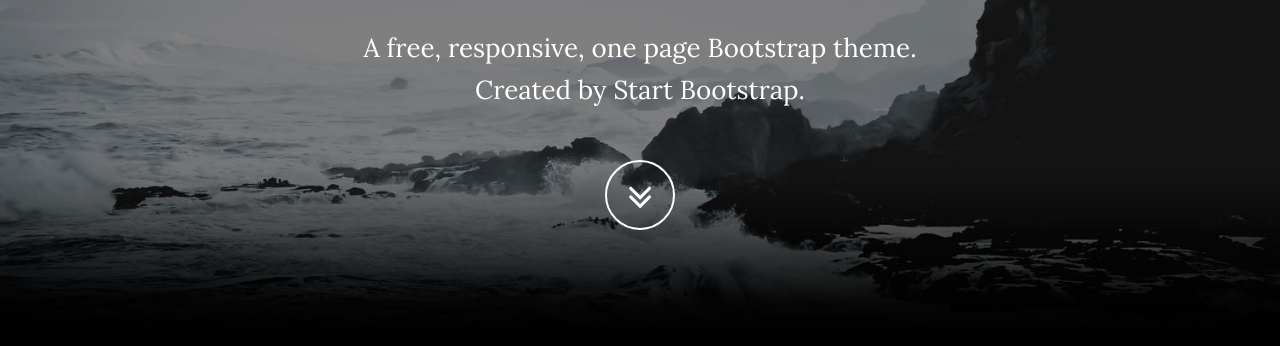
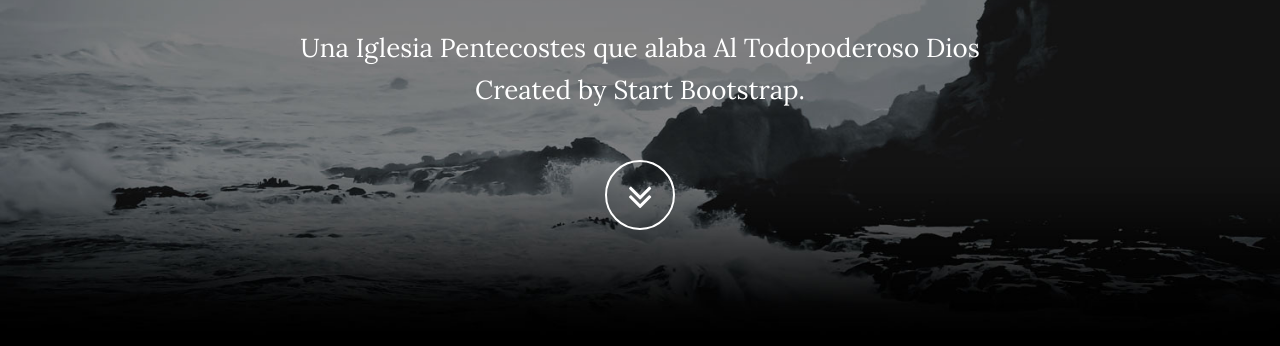
Before and after one commit to NickSeb/IglesiaAguaDeVida, a website: page index.html in a window 1280 px wide. Shown: the part 454-800 px from the top of the page. Drawn offline with nearby package versions, Linux system fonts and the light colour scheme; some packages are replaced by stand-ins of ours.

Commit message:
Update index.html

```diff
--- a/index.html
+++ b/index.html
@@ -75,7 +75,7 @@
                 <div class="row">
                     <div class="col-md-8 col-md-offset-2">
                         <h1 class="brand-heading">Iglesia Agua de Vida</h1>
-                        <p class="intro-text">A free, responsive, one page Bootstrap theme.
+                        <p class="intro-text">Una Iglesia Pentecostes que alaba Al Todopoderoso Dios
                             <br>Created by Start Bootstrap.</p>
                         <a href="#about" class="btn btn-circle page-scroll">
                             <i class="fa fa-angle-double-down animated"></i>
```
